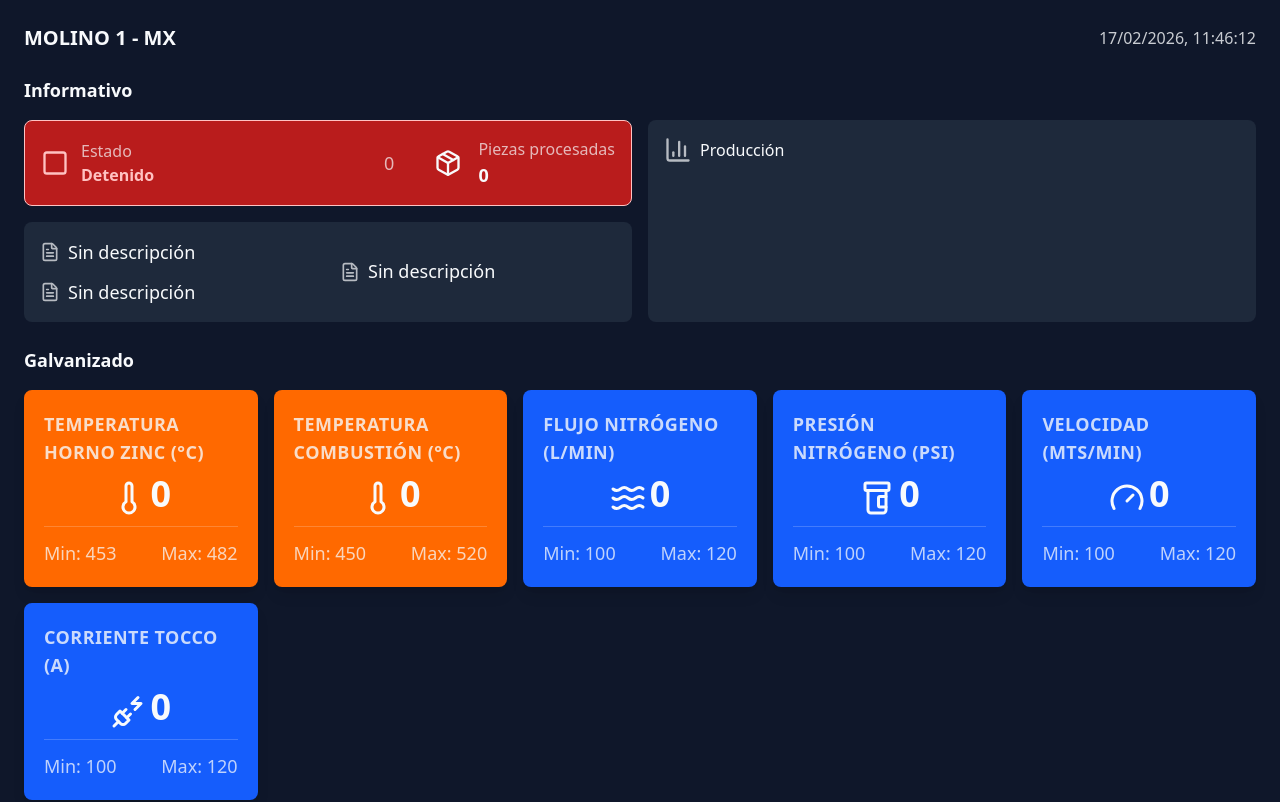
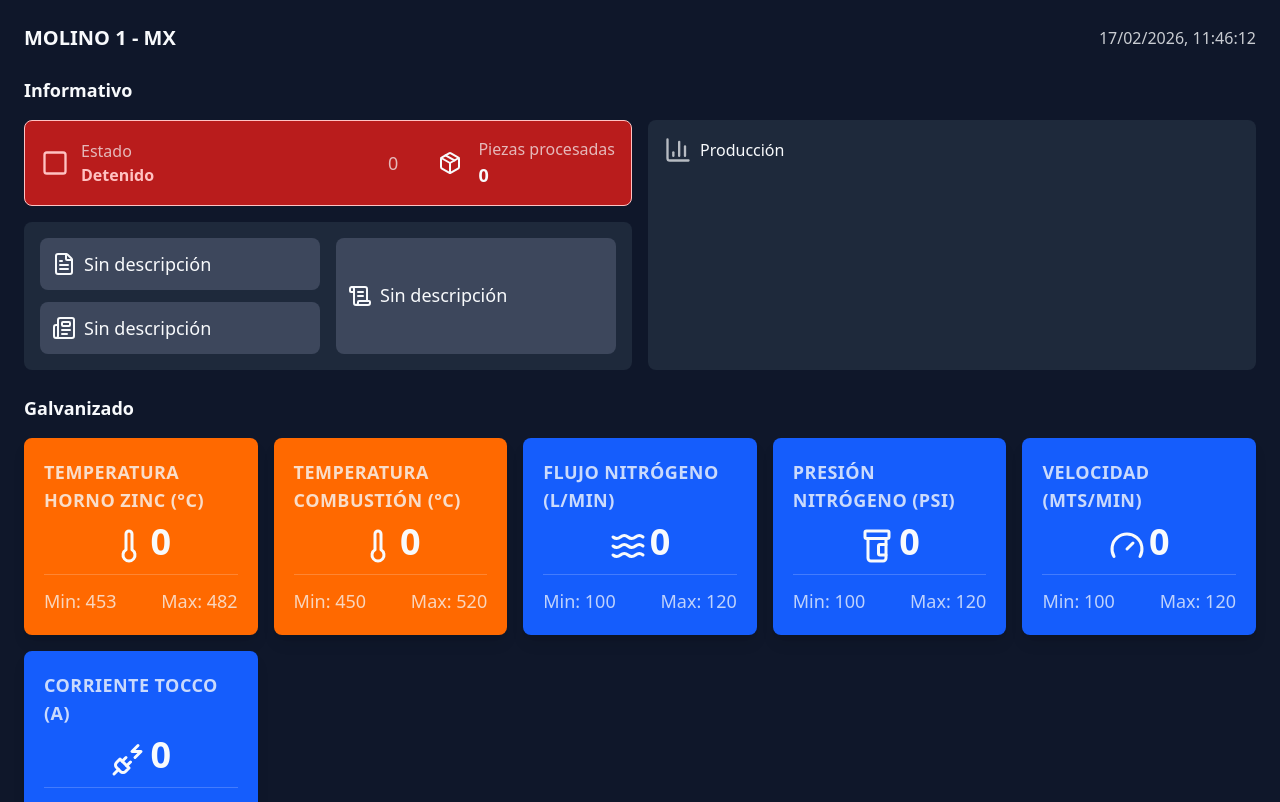
Before and after one commit to keincarrilloR/linkfactoryMX, a React (Vite) app: page / in a window 1280 px wide. Shown: the top 802 px of the page. Built offline with nearby package versions, Linux system fonts and the light colour scheme; no server answers.

Commit message:
fix: update Informativo component to use new icon classes and improve layout styling

```diff
--- a/src/components/main/Informativo.tsx
+++ b/src/components/main/Informativo.tsx
@@ -1,5 +1,14 @@
-import { BarChart3, FileText, Package, Play, Square } from 'lucide-react'
+import {
+  BarChart3,
+  FileText,
+  Newspaper,
+  Package,
+  Play,
+  ScrollText,
+  Square
+} from 'lucide-react'
 import { useSocket } from '../../hooks/useSocket'
+import { classesIconsSmall } from '../../styles/icons'
 
 const Informativo: React.FC = () => {
   const { molinoData } = useSocket()
@@ -50,7 +59,7 @@
                 </div>
 
                 <div className="flex items-center gap-4">
-                  <Package className="w-7 h-7 text-production" />
+                  <Package className={classesIconsSmall} />
 
                   <div className="flex flex-col">
                     <span className="text-md opacity-70">
@@ -66,17 +75,17 @@
           </div>
 
           <div className="p-4 bg-panel rounded-lg text-lg">
-            <div className="grid grid-cols-1 md:grid-cols-2 gap-6">
+            <div className="grid grid-cols-1 md:grid-cols-2 gap-4">
               <div className="space-y-3">
-                <div className="flex items-center gap-2">
-                  <FileText className="w-5 h-5 opacity-70" />
+                <div className="flex items-center gap-2 bg-gray p-3 rounded-lg">
+                  <FileText className={classesIconsSmall} />
                   <p className=" font-medium">
                     {molinoData?.informativo.odt || 'Sin descripción'}
                   </p>
                 </div>
 
-                <div className="flex items-center gap-2">
-                  <FileText className="w-5 h-5 opacity-70" />
+                <div className="flex items-center gap-2 bg-gray p-3 rounded-lg">
+                  <Newspaper className={classesIconsSmall} />
 
                   <p className="">
                     {molinoData?.informativo.articulo || 'Sin descripción'}
@@ -84,8 +93,8 @@
                 </div>
               </div>
 
-              <div className="flex items-center gap-2">
-                <FileText className="w-5 h-5 opacity-70" />
+              <div className="flex items-center gap-2 bg-gray p-3 rounded-lg">
+                <ScrollText className={classesIconsSmall} />
 
                 <p className="leading-relaxed">
                   {molinoData?.informativo.descripcion || 'Sin descripción'}
--- a/src/index.css
+++ b/src/index.css
@@ -2,6 +2,7 @@
 
 @theme {
   --color-white: #f8fafc; /* Blanco */
+  --color-gray: #3d475c; /* Gris para bordes y elementos secundarios */
   --color-main: #0f172a; /* Fondo principal */
   --color-panel: #1e293b; /* Tarjetas */
   --color-elevated: #273449; /* Hover / elevado */
--- a/src/styles/icons.ts
+++ b/src/styles/icons.ts
@@ -1 +1,2 @@
 export const classesIcons = 'w-9 h-9 mb-1'
+export const classesIconsSmall = 'w-6 h-6'
```
